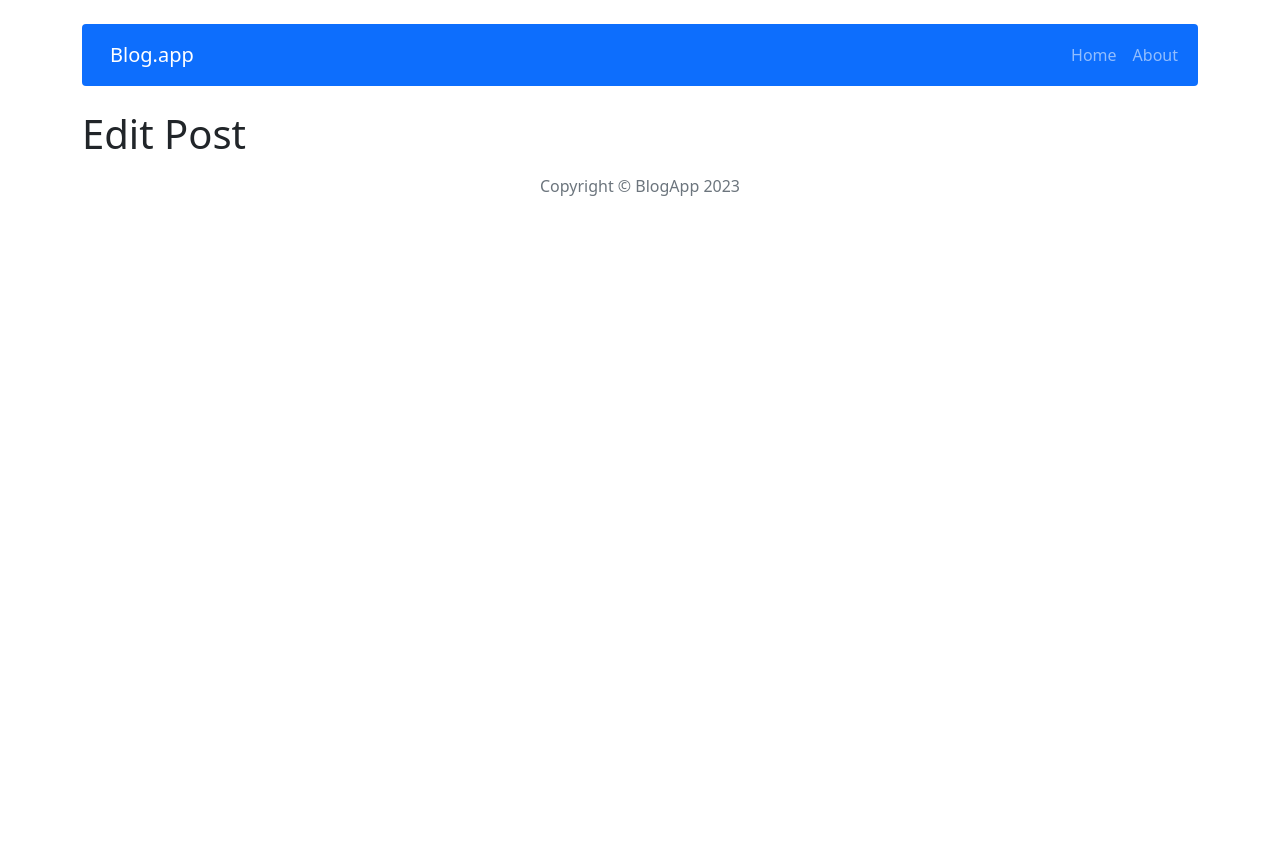
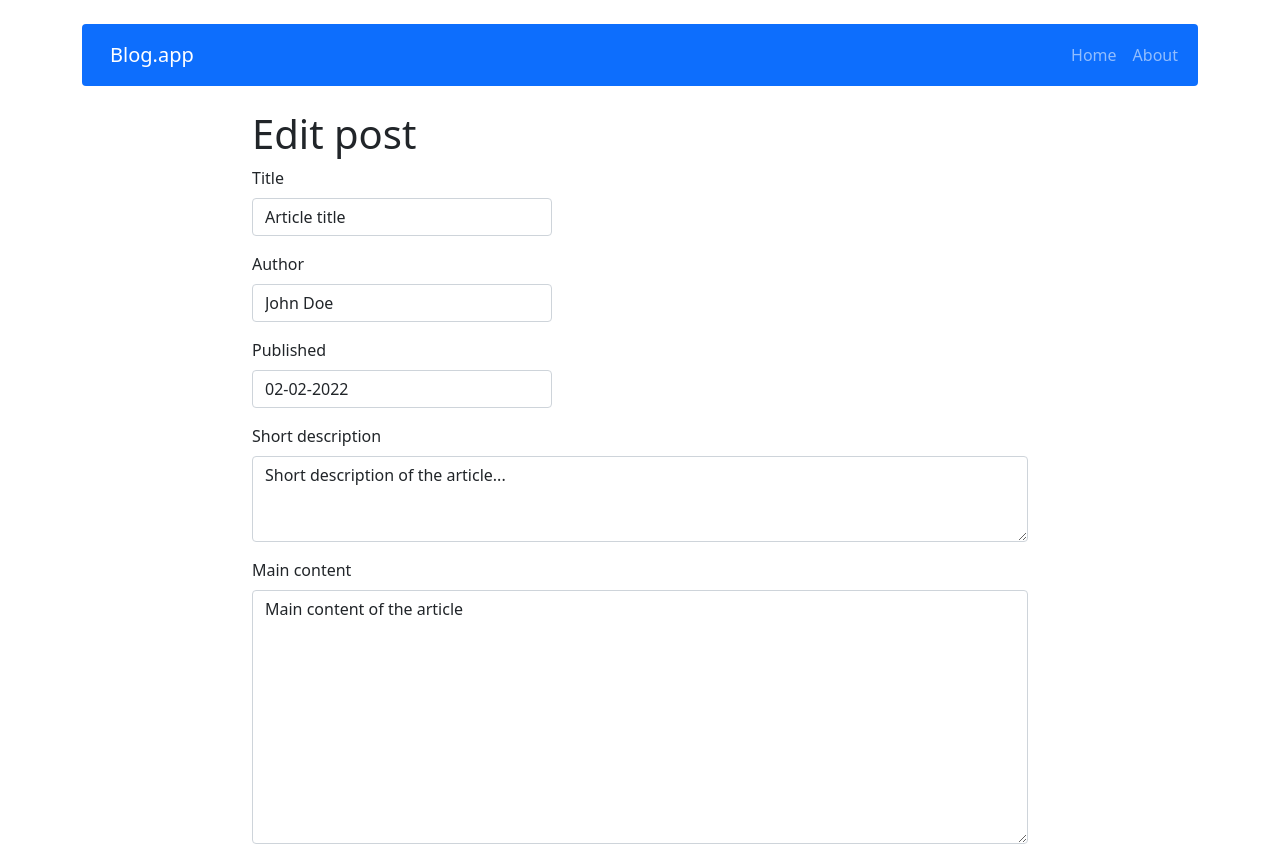
Before and after one commit to aleks-sobiecka/Crud-app, a React (Create React App) app: page /post/edit/1 in a window 1280 px wide. Shown: the top 846 px of the page. Before the commit the page ends 800 px from the top, so only its background shows below. Built offline with nearby package versions, Linux system fonts and the light colour scheme.

Commit message:
Add EDIT_POST function

```diff
--- /dev/null
+++ b/src/commponents/features/EditPostForm/EditPostForm.js
@@ -0,0 +1,35 @@
+import { useParams } from "react-router-dom";
+import { useSelector } from "react-redux";
+import { getPostById } from "../../../redux/postsRedux";
+import { useDispatch } from 'react-redux';
+import { editPost } from "../../../redux/postsRedux";
+import { useNavigate } from "react-router-dom";
+import PostForm from '../PostForm/PostForm';
+import { Navigate } from "react-router-dom";
+
+const EditPostForm = () => {
+
+    const { postId } = useParams();
+    const postData = useSelector(state => getPostById(state, postId));
+
+    const navigate = useNavigate();
+    const dispatch = useDispatch();
+
+    const handleSubmit = post => {
+        dispatch(editPost({...post, postId }));
+        navigate('/')
+    }
+
+    if (!postData) return <Navigate to="/" />
+    return (
+        <PostForm action={handleSubmit}
+            actionText="Edit post"
+            title={postData.title}
+            author={postData.author}
+            publishedDate={postData.publishedDate}
+            shortDescription={postData.shortDescription}
+            content={postData.content}/>
+      )
+};
+
+export default EditPostForm;
--- a/src/commponents/features/PostSelected/PostSelected.js
+++ b/src/commponents/features/PostSelected/PostSelected.js
@@ -37,7 +37,7 @@ const PostSelected = () =>{
                         <Card.Title className='mb-0'>
                             <h2>{postData.title}</h2>
                         </Card.Title>
-                        <NavLink to={"/post/edit/" + postData.id} className="ms-auto">
+                        <NavLink to={"/post/edit/" + postId} className="ms-auto">
                             <Button variant="outline-info">Edit</Button>
                         </NavLink>
                         <Button variant="outline-danger" onClick={handleShow}>Delete</Button>
--- a/src/commponents/pages/EditPost/EditPost.js
+++ b/src/commponents/pages/EditPost/EditPost.js
@@ -1,7 +1,15 @@
+import { Container } from "react-bootstrap";
+import EditPostForm from "../../features/EditPostForm/EditPostForm";
+
 const EditPost = () =>{
     return (
-        <h1>Edit Post</h1>
-        )
+        <section>
+            <Container className='mx-auto' style={{ minWidth: '300px', maxWidth: '800px' }}>
+                <h1>Edit post</h1>
+                <EditPostForm />
+            </Container>
+        </section>
+    )
 
 }
 
--- a/src/redux/postsRedux.js
+++ b/src/redux/postsRedux.js
@@ -8,10 +8,12 @@ export const getPostById = ({ posts }, postId) => posts.find(post => post.id ===
 const createActionName = actionName => `app/posts/${actionName}`;
 const REMOVE_POST = createActionName('REMOVE_POST');
 const ADD_POST = createActionName('ADD_POST');
+const EDIT_POST = createActionName('EDIT_POST');
 
 // action creators
 export const removePost = payload => ({ type: REMOVE_POST, payload});
 export const addPost = payload => ( { type: ADD_POST, payload});
+export const editPost = payload => ( { type: EDIT_POST, payload});
 
 const postsReducer = (statePart = [], action) => {
   switch (action.type) {
@@ -19,6 +21,8 @@ const postsReducer = (statePart = [], action) => {
       return [...statePart.filter(post => post.id !== action.payload)];
     case ADD_POST:
       return [...statePart, {...action.payload, id: shortid() }]
+    case EDIT_POST:
+        return statePart.map(post => (post.id === action.payload.postId ? { ...post, ...action.payload } : post)) ;
     default:
       return statePart;
   };
```
